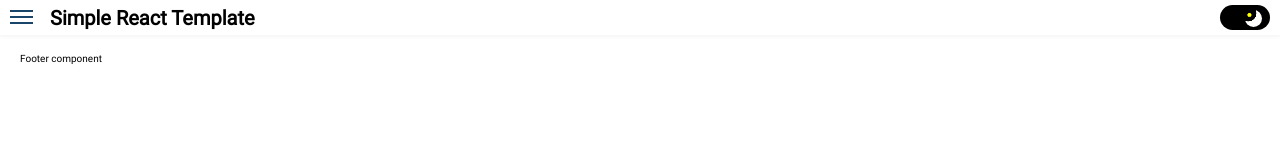
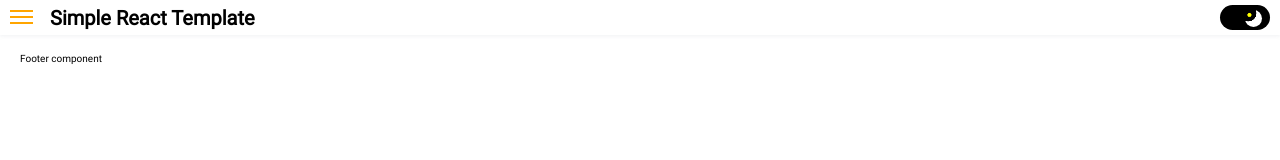
Before and after one commit to maxponmar/simple-react-template, a React (Create React App) app: page / in a window 1280 px wide. Shown: the top 160 px of the page. Built offline with nearby package versions, Linux system fonts and the light colour scheme.

Commit message:
Global CSS variables added
- Now there is a primary and a secondary colors.
- Colors defined for Sidebar, background and text.

```diff
--- a/src/index.css
+++ b/src/index.css
@@ -1,13 +1,17 @@
 /* Global CSS Variables */
 :root {
-  --color-primary: #19456b;
-  --color-primary-light: #487e95;
-  --color-secondary: #719fb0;
-  --color-white: #eeeeee;
-  --color-black: #23120b;
-  --color-grey: #d9dab0;
-  --color-grey-light: #e2e2e2;
-  --color-icons: #e2e2e2;
+  --color-primary: #ffa500;
+  --color-secondary: #082032;
+  --color-white: #fff;
+  --color-black: #000;
+  --color-grey: #9d9d9d;
+  --color-grey-light: #f3f1f5;
+
+  --color-background: #eeeeee;
+  --color-text: #000;
+
+  --color-sidebar: #334756;
+  --color-sidebar: #c8c6c6;
 
   --z-index-1: 100;
   --z-index-2: 200;
@@ -17,18 +21,18 @@
 
 /* Fonts */
 @font-face {
-  font-family: 'Roboto';
+  font-family: "Roboto";
   font-style: normal;
   font-weight: normal;
-  src: local('Roboto'), url('./assets/fonts/Roboto-Regular.woff') format('woff');
+  src: local("Roboto"), url("./assets/fonts/Roboto-Regular.woff") format("woff");
   font-display: swap;
 }
 
 @font-face {
-  font-family: 'Robto';
+  font-family: "Robto";
   font-style: bold;
   font-weight: bold;
-  src: local('Roboto'), url('./assets/fonts/Roboto-Bold.woff') format('woff');
+  src: local("Roboto"), url("./assets/fonts/Roboto-Bold.woff") format("woff");
   font-display: swap;
 }
 
```
